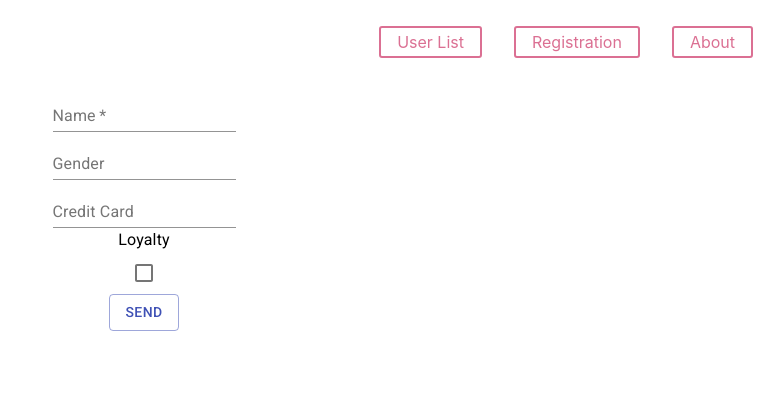
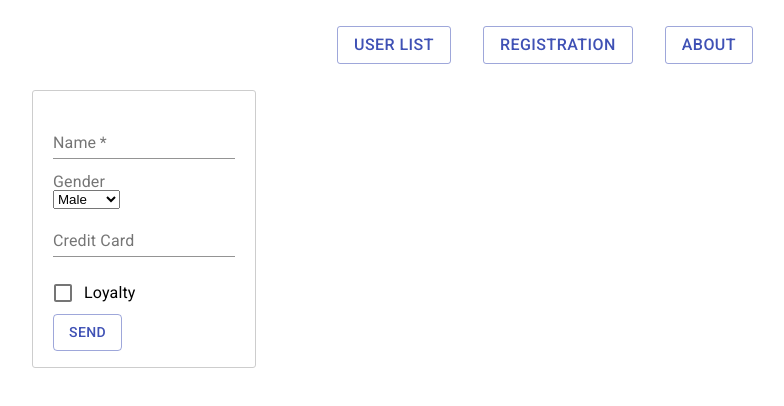
Before and after one commit to whoisbroken/Registration-React-App, a React (Create React App) app: page /registration in a window 1280 px wide. Shown: the top 406 px of the page, without its empty margins (496-1280 px from the left). Built offline with nearby package versions, Linux system fonts and the light colour scheme.

Commit message:
fix/add mask

```diff
--- a/package.json
+++ b/package.json
@@ -11,6 +11,7 @@
     "react": "^17.0.1",
     "react-addons-css-transition-group": "^15.6.2",
     "react-dom": "^17.0.1",
+    "react-input-mask": "^3.0.0-alpha.2",
     "react-router-dom": "^5.2.0",
     "react-scripts": "4.0.0",
     "react-swipeable-views": "^0.13.9",
--- a/src/components/About/About.jsx
+++ b/src/components/About/About.jsx
@@ -18,6 +18,11 @@ class About extends Component {
               <p>
                 <a href="https://t.me/whoisbroken">
                   <span className="About-Link_Text">Telegram</span>
+                </a>
+              </p>
+              <p>
+                <a href="https://github.com/whoisbroken">
+                  <span className="About-Link_Text">GitHub</span>
                 </a>
               </p>
             </div>
--- a/src/components/Navigation/Navigation.jsx
+++ b/src/components/Navigation/Navigation.jsx
@@ -1,22 +1,21 @@
 import React from 'react';
+import "./Navigation.scss";
 import { NavLink } from 'react-router-dom';
-import "./Navigation.scss";
-
-
+import Button from '@material-ui/core/Button';
 
 const Navigation = () => {
 
   return (
     <ul className="Nav-List">
-      <li className="Nav-Item">
+      <Button variant="outlined" color="primary" className="Nav-Item">
         <NavLink to="/user-list">User List</NavLink>
-      </li>
-      <li className="Nav-Item">
+      </Button>
+      <Button variant="outlined" color="primary" className="Nav-Item">
         <NavLink to="/registration">Registration</NavLink>
-      </li>
-      <li className="Nav-Item">
+      </Button>
+      <Button variant="outlined" color="primary" className="Nav-Item">
         <NavLink to="/about">About</NavLink>
-      </li>
+      </Button>
     </ul>
   );
 }
--- a/src/components/Navigation/Navigation.scss
+++ b/src/components/Navigation/Navigation.scss
@@ -6,18 +6,12 @@
 }
 
 .Nav-Item {
-  color: palevioletred;
-  font-size: 1em;
-  margin: 1em;
-  padding: 0.25em 1em;
-  border: 2px solid palevioletred;
-  border-radius: 3px;
-  transition: .2s all ease;
-}
-
-.Nav-Item:hover{
-  color: #fff;
-  background-color: palevioletred;
+  &.MuiButton-root {
+    font-size: 1em;
+    margin: 1em;
+    padding: 0.25em 1em;
+    border-radius: 3px;
+  }
 }
 
 @media (max-width: 600px) {
--- a/src/components/Registration/Registration.jsx
+++ b/src/components/Registration/Registration.jsx
@@ -1,9 +1,16 @@
 import React, { Component } from 'react';
 import "./Registration.scss";
-import {Button,
-Checkbox,
-TextField,
-FormControlLabel} from '@material-ui/core';
+import {
+  Button,
+  Checkbox,
+  TextField,
+  FormControlLabel,
+  InputLabel,
+  Select,
+  MenuItem
+} from '@material-ui/core';
+
+import InputMask from "react-input-mask";
 
 const userData = {
   userName: "",
@@ -12,6 +19,18 @@ const userData = {
   withLoyalty: false,
   userCoupon: "",
   dateAdded: new Date()
+}
+
+const TextMaskCustom = (props) => {
+  const { inputRef, ...other } = props;
+
+  return (
+    <InputMask
+      {...other}
+      ref={inputRef}
+      mask={"9999 9999 9999 9999"}
+    />
+  );
 }
 
 class Registration extends Component {
@@ -33,40 +52,49 @@ class Registration extends Component {
   }
 
   handleSubmit = () => {
-    this.state.userName ? this.props.addUser(this.state) : this.setState(userData);
-    console.log(this.state)
+    this.props.addUser({ ...this.state, dateAdded: new Date() });
+    this.setState(userData);
   }
 
   render() {
     return (
-      <>
-        <div className="Registration">
+      <div>
+        <form className="Registration">
           <TextField
-            required
+            required={true}
             className="Registration_Input"
             type="text"
             name="userName"
             value={this.state.userName}
             onChange={this.handleChange}
             label="Name" />
+          <InputLabel>Gender</InputLabel>
+          <select
+            className="Registration_Input"
+            id="demo-simple-select"
+            value={this.state.userGender}
+            onChange={this.handleChange}
+            name="userGender"
+          >
+            <option value="Male">Male</option>
+            <option value="Female">Female</option>
+          </select>
           <TextField
             className="Registration_Input"
-            type="text"
-            name="userGender"
-            value={this.state.userGender}
+            value={this.state.userCreditCard}
             onChange={this.handleChange}
-            label="Gender"
-          />
-          <TextField
-            className="Registration_Input"
             type="text"
             name="userCreditCard"
-            value={this.state.userCreditCard}
-            onChange={this.handleChange}
             label="Credit Card"
-          />
+            InputProps={{
+              inputComponent: TextMaskCustom
+            }}
+          >
+          </TextField>
           <FormControlLabel
             value="top"
+            label="Loyalty"
+            labelPlacement="end"
             control={<Checkbox
               className="Registration_Input"
               type="checkbox"
@@ -75,8 +103,6 @@ class Registration extends Component {
               onChange={this.handleChange}
               color="primary"
               inputProps={{ 'aria-label': 'secondary checkbox' }} />}
-            label="Loyalty"
-            labelPlacement="top"
           />
           {this.state.withLoyalty ?
             <TextField
@@ -92,11 +118,10 @@ class Registration extends Component {
             className="Registration_Btn"
             onClick={this.handleSubmit}
             variant="outlined"
-            size="medium"
             color="primary"
           >Send</Button>
-        </div>
-      </>
+        </form>
+      </div>
     );
   }
 }
--- a/src/components/Registration/Registration.scss
+++ b/src/components/Registration/Registration.scss
@@ -1,6 +1,23 @@
 .Registration {
   display: flex;
   flex-direction: column;
-  justify-content: center;
-  align-items: center;
+  align-items: flex-start;
+  margin: 0 auto;
+  width: 182px;
+  border: 1px solid #CDCDCD;
+  padding: 20px 20px 16px;
+  border-radius: 3px;
+  transition: all .3s ease;
+  &:hover {
+    box-shadow: 3px 3px 20px rgba(50, 50, 50, 0.25);
+  }
+  &_Input {
+    &.MuiTextField-root {
+      margin-bottom: 15px;
+    }
+    &.MuiInput-root {
+      width: 100%;
+      margin-bottom: 10px;
+    }
+  }
 }
```
Also changed, not shown: 1 other file (tests, documents, lock files or other folders).
